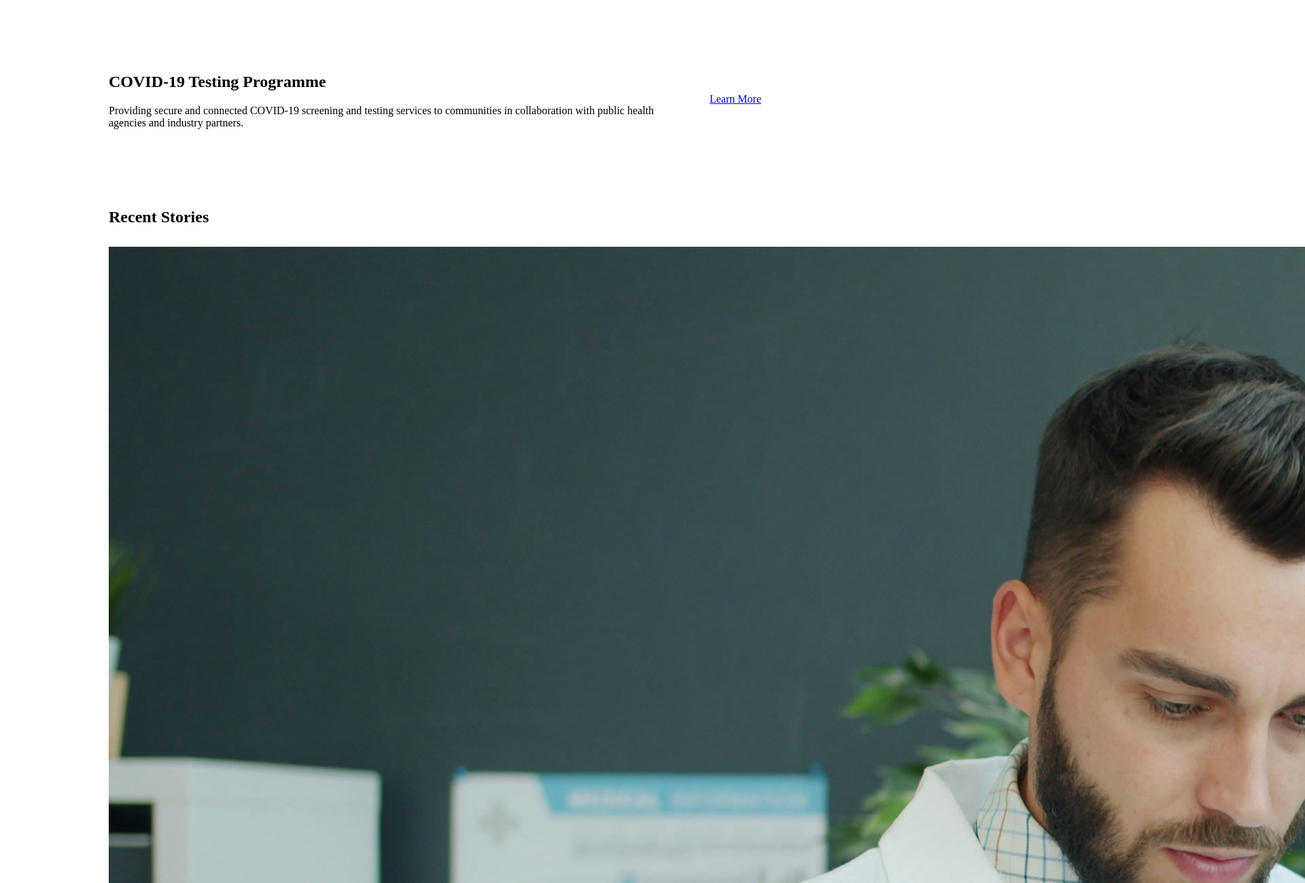
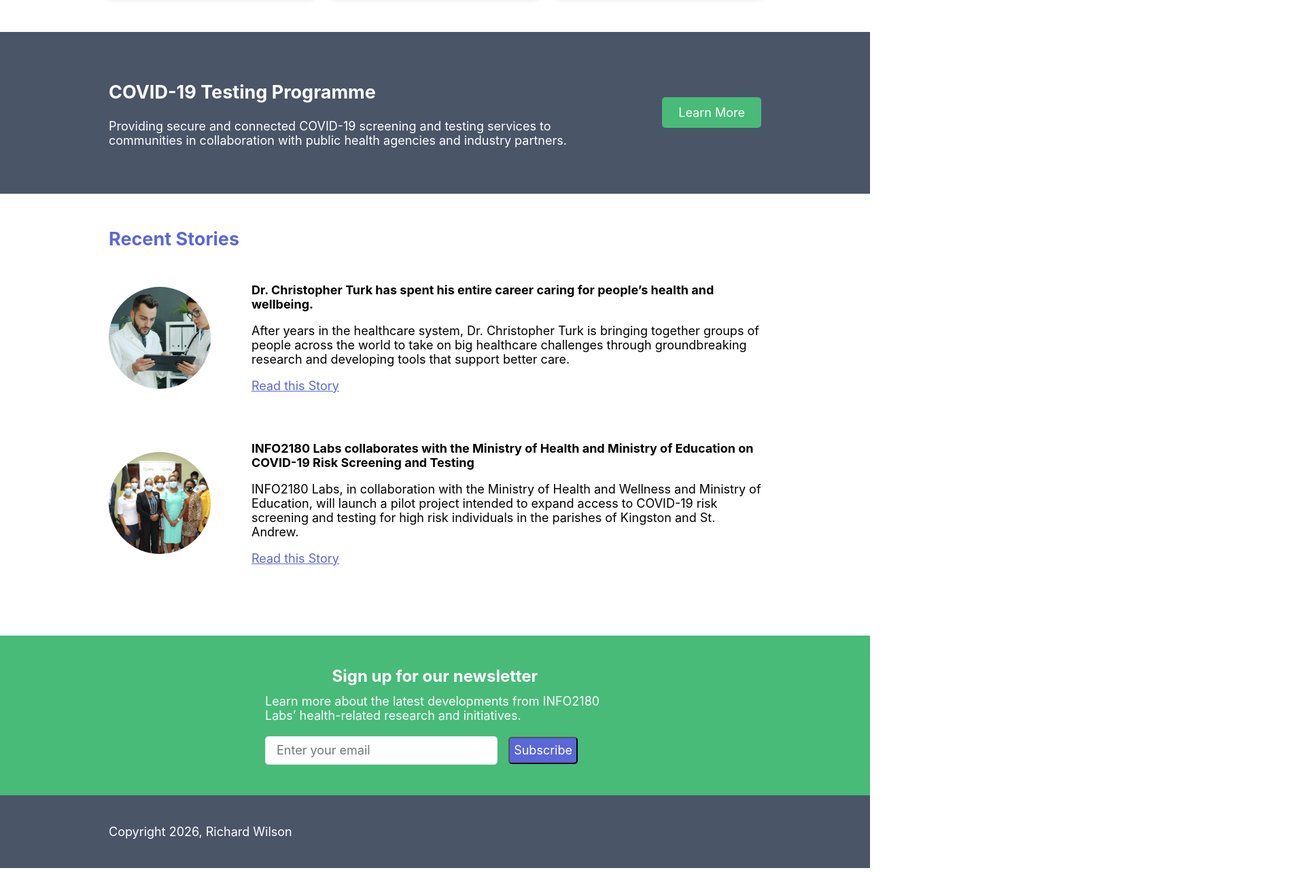
Before and after one commit to Richardmwilson191/info2180-project1, a plain HTML site: page index.html in a window 1280 px wide. Shown: the part 1021-2320 px from the top of the page at 68% size, 1920 px wide, since content can reach past the window. After the commit the page ends 2298 px from the top, so only its background shows below. Drawn offline with Linux system fonts and the light colour scheme.

Commit message:
Add colors, spacing and other styling

```diff
--- a/styles.css
+++ b/styles.css
@@ -1,7 +1,9 @@
 /* Add your CSS to this file */
 body {
     margin: 0;
-    font-size: 16px;
+    font-family: -apple-system, BlinkMacSystemFont, "Segoe UI", Roboto,
+        "Helvetica Neue", Arial, "Noto Sans", sans-serif;
+    font-size: 18px;
 }
 
 .container {
@@ -19,6 +21,12 @@ header {
     padding: 15px 0;
 }
 
+header h1,
+header a {
+    font-size: 18px;
+
+}
+
 header .container {
     display: flex;
     align-items: center;
@@ -30,6 +38,23 @@ nav ul {
     margin: 0;
     padding: 0;
     list-style: none;
+}
+
+nav li {
+    margin-left: 20px;
+}
+
+nav a {
+    color: #6b7280;
+    text-decoration: none;
+}
+
+nav a:hover {
+    color: #5A67D8;
+}
+
+.overview-hero {
+    background-color: #E2E8F0;
 }
 
 .overview-hero .container {
@@ -53,6 +78,18 @@ nav ul {
 .learn-about .cards {
     display: grid;
     grid-template-columns: repeat(3, 1fr);
+}
+
+.learn-about h2 {
+    color: #48BB78;
+    font-size: 24px;
+}
+
+.learn-about .card {
+    border: 1px solid #E2E8F0;
+    border-radius: 5px;
+    box-shadow: 0 2px 6px rgba(0, 0, 0, 0.15);
+    overflow: hidden;
 }
 
 .learn-about .card img {
@@ -84,6 +121,8 @@ nav ul {
 }
 
 .card-body h3 {
+    color: #48BB78;
+    font-size: 21px;
     margin: 0 0 10px;
 }
 
@@ -95,6 +134,19 @@ nav ul {
     margin-left: 40px;
 }
 
+.testing {
+    background-color: #4A5568;
+    color: white;
+}
+
+.testing .btn {
+    background-color: #48BB78;
+    border-radius: 5px;
+    color: white;
+    padding: 12px 24px;
+    text-decoration: none;
+}
+
 .stories article {
     display: flex;
     align-items: center;
@@ -102,12 +154,25 @@ nav ul {
 }
 
 .stories h2 {
+    color: #5A67D8;
     margin: 0 0 30px;
 }
 
 .stories article img {
+    border-radius: 50%;
     flex-shrink: 0;
+    height: 150px;
     margin-right: 30px;
+    object-fit: cover;
+    width: 150px;
+}
+
+.stories article h3 {
+    font-size: 18px;
+}
+
+.stories article a {
+    color: #5A67D8;
 }
 
 .stories .article-body {
@@ -116,13 +181,30 @@ nav ul {
 }
 
 .newsletter {
+    background-color: #48BB78;
+    color: white;
     text-align: center;
+    padding: 45px 0;
+}
+
+.newsletter .container {
+    display: flex;
+    flex-direction: column;
+    align-items: center;
+    justify-content: center;
+    max-width: 500px;
+}
+
+.newsletter .btn {
+    background-color: #5A67D8;
+    color: white;
 }
 
 .newsletter form {
     display: flex;
     justify-content: center;
     align-items: center;
+    width: 100%;
 }
 
 .newsletter .form-group {
@@ -130,13 +212,45 @@ nav ul {
 }
 
 .newsletter h3 {
-    margin: 0 0 10px;
+    margin: 0 0 12px;
+    font-size: 24px;
 }
 
 .newsletter p {
     margin: 0 0 20px;
+    text-align: left;
+}
+
+.newsletter .btn {
+    background-color: #5a67d8;
+    height: 40px;
+    border-radius: 5px;
+    font: inherit;
+    margin: 0 40px;
+}
+
+.form-group {
+    width: 100%;
+}
+
+.form-group input {
+    width: 100%;
+    height: 40px;
+    padding: 0 16px;
+    color: #2d3748;
+    background-color: white;
+    border: 1px solid #e2e8f0;
+    border-radius: 5px;
+    font: inherit;
+}
+
+.form-group input:focus {
+    border-color: #5a67d8;
+    outline: 3px solid rgba(90, 103, 216, 0.25);
 }
 
 footer {
+    background-color: #4A5568;
+    color: white;
     padding: 25px 0;
 }
```
